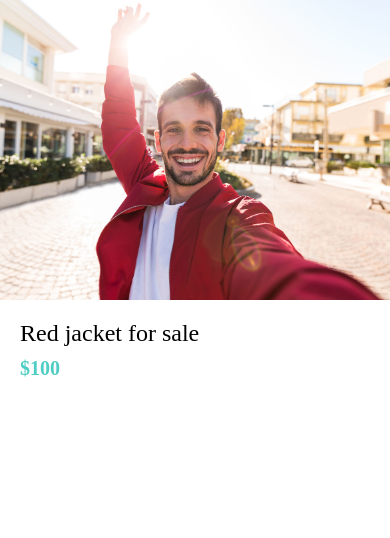
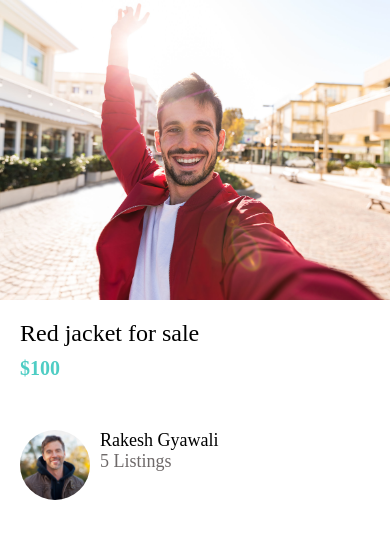
Before and after one commit to rakesh-gyawali/Dealo, a React Native app: screen / in a window 390 px wide. Shown: the top 538 px of the page. Built offline with nearby package versions, Linux system fonts and the light colour scheme.

Commit message:
built listItem component

```diff
--- a/app/components/AppText.js
+++ b/app/components/AppText.js
@@ -2,6 +2,7 @@
 import { Text, Platform, StyleSheet } from "react-native";
 //encapsulating the style for other texts ....
 // for this need to pass "children in between the text"
+//style objects are in array to override the style when used in other components ...
 function AppText({ children, style }) {
   return <Text style={[styles.text, style]}>{children}</Text>;
 }
--- /dev/null
+++ b/app/components/ListItem.js
@@ -0,0 +1,37 @@
+import React from "react";
+import { StyleSheet, View, Image } from "react-native";
+import colors from "../config/colors";
+import AppText from "./AppText";
+
+function ListItem({ title, subTitle, image }) {
+  return (
+    <View style={styles.container}>
+      <Image source={image} style={styles.image} />
+      <View>
+        <AppText style={styles.title}>{title}</AppText>
+        <AppText style={styles.subTitle}>{subTitle}</AppText>
+      </View>
+    </View>
+  );
+}
+
+const styles = StyleSheet.create({
+  container: {
+    flexDirection: "row",
+  },
+  image: {
+    width: 70,
+    height: 70,
+    borderRadius: 35,
+    marginRight: 10,
+  },
+  subTitle: {
+    color: colors.medium,
+  },
+  title: {
+    color: colors.black,
+    fontWeight: "500",
+  },
+});
+
+export default ListItem;
--- a/app/config/colors.js
+++ b/app/config/colors.js
@@ -3,4 +3,5 @@
   secondary: "#4ecdc4",
   black: "#000",
   white: "#fff",
+  medium: "#6e6969",
 };
--- a/app/screens/ListingDetailsScreen.js
+++ b/app/screens/ListingDetailsScreen.js
@@ -2,6 +2,7 @@
 import { Image, View, StyleSheet, Text } from "react-native";
 import AppText from "../components/AppText";
 import colors from "../config/colors";
+import ListItem from "../components/ListItem";
 
 function ListingDetailsScreen(props) {
   return (
@@ -10,6 +11,13 @@
       <View style={styles.detailsContainer}>
         <AppText style={styles.title}>Red jacket for sale</AppText>
         <AppText style={styles.price}>$100</AppText>
+        <View style={styles.userContainer}>
+          <ListItem
+            image={require("../assets/men.jpg")}
+            title="Rakesh Gyawali"
+            subTitle="5 Listings"
+          />
+        </View>
       </View>
     </View>
   );
@@ -32,6 +40,9 @@
     fontSize: 24,
     fontWeight: "500",
   },
+  userContainer: {
+    marginVertical: 40,
+  },
 });
 
 export default ListingDetailsScreen;
```
Also changed, not shown: app/assets/men.jpg (added).
